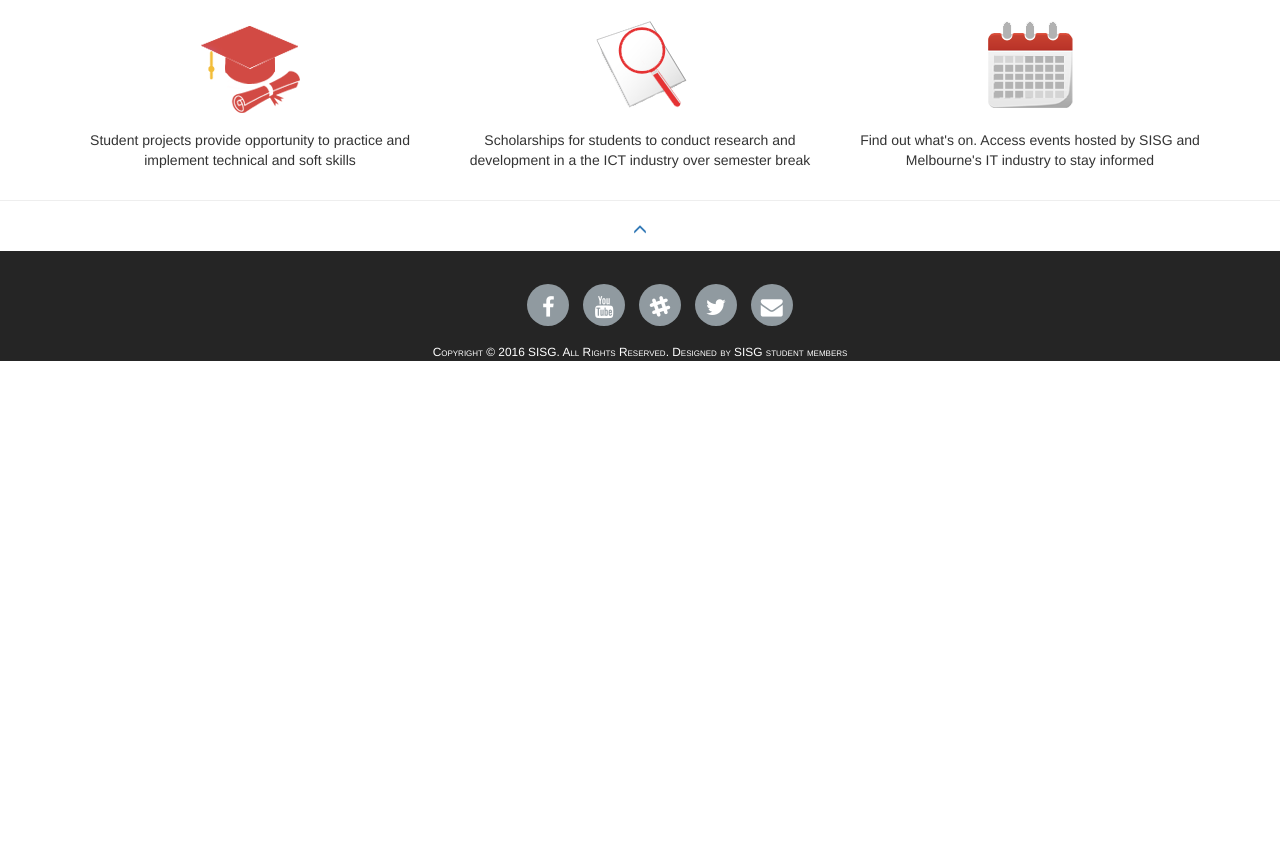
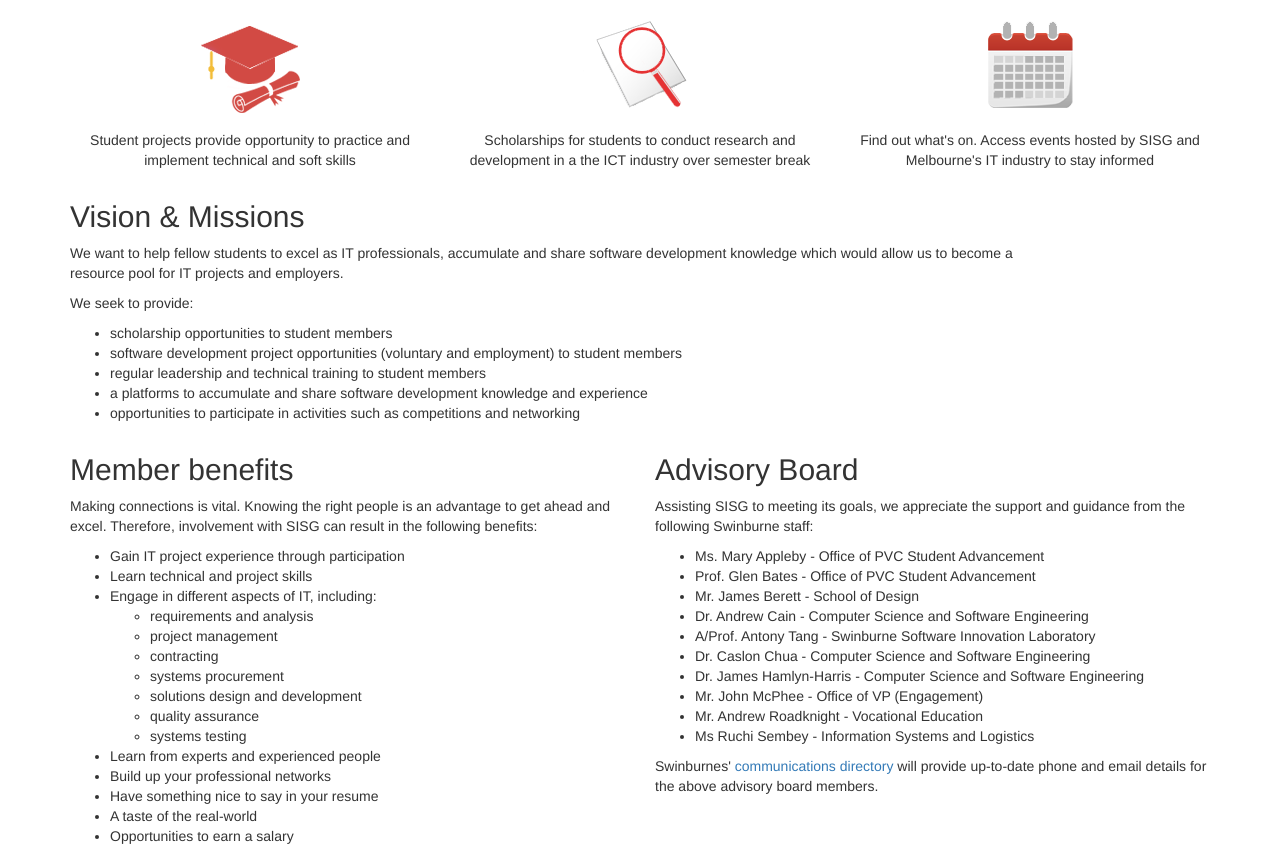
Before and after one commit to swin-sisg/sisg-website, a PHP site: page / in a window 1280 px wide. Shown: the part 268-1123 px from the top of the page. Before the commit the page ends 629 px from the top, so only its background shows below. Run offline with PHP 8.4, Linux system fonts and the light colour scheme; some libraries are stand-ins or nearby versions; some web fonts are replaced.

Commit message:
combining index.php and about.php

```diff
--- a/public_html/index.php
+++ b/public_html/index.php
@@ -64,6 +64,120 @@
 				</div>
 			</div>
 
+			<!-- site content -->
+			<div class="container">
+				<div class="row">
+
+
+					<div class="col-md-10">
+						<h2>Vision & Missions</h2>
+
+						<!--<h3>Vision</h3>-->
+						<p>We want to help fellow students to excel as IT professionals, accumulate and share software development knowledge
+							which would allow us to become a resource pool for IT projects and employers.</p>
+
+						<!--<h3>Missions</h3>-->
+						<p>We seek to provide:</p>
+						<ul>
+							<li>scholarship opportunities to student members</li>
+							<li>software development project opportunities (voluntary and employment) to student members</li>
+							<li>regular leadership and technical training to student members</li>
+							<li>a platforms to accumulate and share software development knowledge and experience</li>
+							<li>opportunities to participate in activities such as competitions and networking</li>
+						</ul>
+					</div>
+
+
+					<div class="col-md-6">
+						<h2>Member benefits</h2>
+						<p>Making connections is vital. Knowing the right people is an advantage to get ahead and excel. Therefore, involvement with SISG can result in the following benefits:</p>
+						<ul>
+							<li>Gain IT project experience through participation</li>
+							<li>Learn technical and project skills</li>
+							<li>Engage in different aspects of IT, including:
+							<ul>
+								<li>requirements and analysis</li>
+								<li>project management</li>
+								<li>contracting</li>
+								<li>systems procurement</li>
+								<li>solutions design and development</li>
+								<li>quality assurance</li>
+								<li>systems testing</li>
+							</ul></li>
+							<li>Learn from experts and experienced people</li>
+							<li>Build up your professional networks</li>
+							<li>Have something nice to say in your resume</li>
+							<li>A taste of the real-world</li>
+							<li>Opportunities to earn a salary</li>
+						</ul>
+					</div>
+
+					<div class="col-md-6">
+						<h2>Advisory Board</h2>
+						<p>Assisting SISG to meeting its goals, we appreciate the support and guidance from the following
+						Swinburne staff:
+						<ul>
+							<li>Ms. Mary Appleby - Office of PVC Student Advancement</li>
+							<li>Prof. Glen Bates - Office of PVC Student Advancement</li>
+							<li>Mr. James Berett - School of Design</li>
+							<li>Dr. Andrew Cain - Computer Science and Software Engineering</li>
+							<li>A/Prof. Antony Tang - Swinburne Software Innovation Laboratory</li>
+							<li>Dr. Caslon Chua - Computer Science and Software Engineering</li>
+							<li>Dr. James Hamlyn-Harris - Computer Science and Software Engineering</li>
+							<li>Mr. John McPhee - Office of VP (Engagement)</li>
+							<li>Mr. Andrew Roadknight - Vocational Education</li>
+							<li>Ms Ruchi Sembey - Information Systems and Logistics</li>
+						</ul>
+						<p>
+						Swinburnes' <a href="https://www.swin.edu.au/directory/" target="_blank">communications directory </a>
+						will provide up-to-date phone and email details for the above advisory board members.</p>
+					</div>
+
+
+
+			</div>
+
+			<div class="col-md-12">
+					<h2>Location</h2>
+					<p>Most events and meetings hosted by us are usually held at Swinburne University of Technology - Hawthorn Campus. Check individual event or meeting details for more specific information. </p>
+
+					<div id="map">
+						<script>
+						  function initMap() {
+							var mapDiv = document.getElementById('map');
+							var swinburne = {lat: -37.821294, lng: 145.039165};
+							var contentString =
+								'<div id="content"><h3>Hawthorn Campus</h3>' +
+								'<p>Address: 1 John St, Hawthorn  VIC  3122, AUSTRALIA <br/>' +
+								'Website: <a href="http://www.swinburne.edu.au" target="_blank">www.swinburne.edu.au</a></p></div>';
+							var infowindow = new google.maps.InfoWindow({content: contentString});
+
+							var map = new google.maps.Map(mapDiv, {
+							  center: swinburne,
+							  zoom: 17,
+							  mapTypeId: google.maps.MapTypeId.SATELLITE,
+							  mapTypeControl: false,
+							  scrollwheel: false
+							});
+
+							var marker = new google.maps.Marker({
+							position: swinburne,
+							map: map,
+							title: 'Swinburne University of Technology - Hawthorn Campus'
+							});
+
+							marker.addListener('click', function() {
+							  infowindow.open(map, marker);
+							});
+							// trigger the click - not everyone knows the marker is clickable
+							google.maps.event.trigger(marker, 'click', {});
+						  }
+
+						</script>
+					</div>
+				</div>
+
+
 		</main>
 
 
@@ -76,6 +190,6 @@
 		<link rel="stylesheet" href="https://maxcdn.bootstrapcdn.com/bootstrap/3.3.6/css/bootstrap.min.css" type="text/css" />
 
 		<script src="https://ajax.googleapis.com/ajax/libs/jquery/1.12.0/jquery.min.js"></script>
-
+		<script src="https://maps.googleapis.com/maps/api/js?callback=initMap" async defer></script>
 	</body>
 </html>
```
